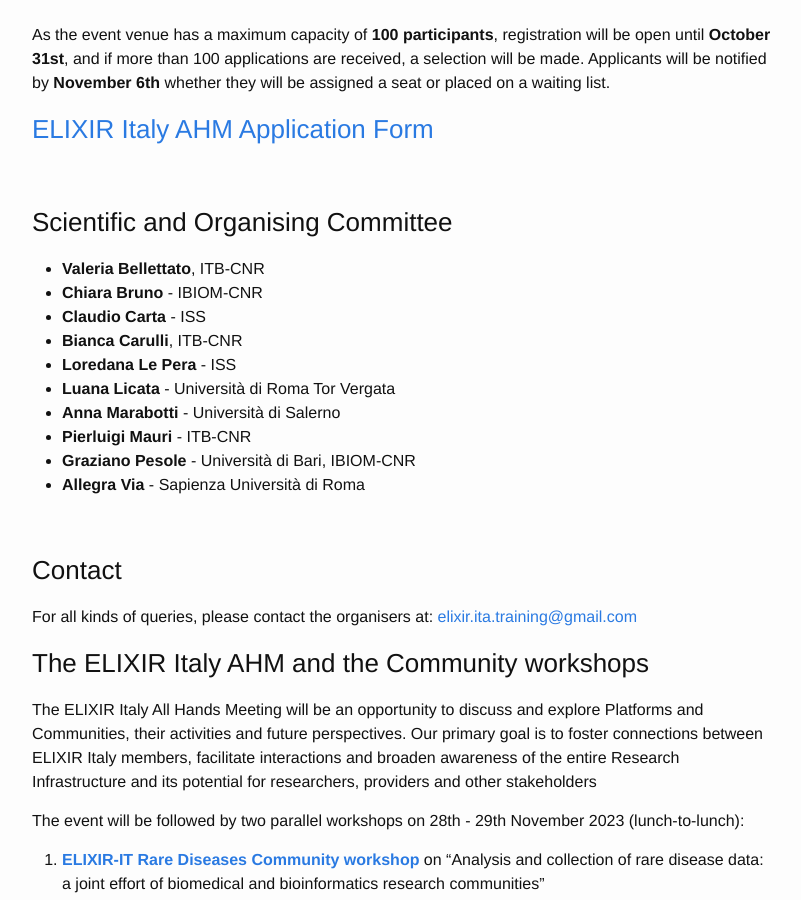
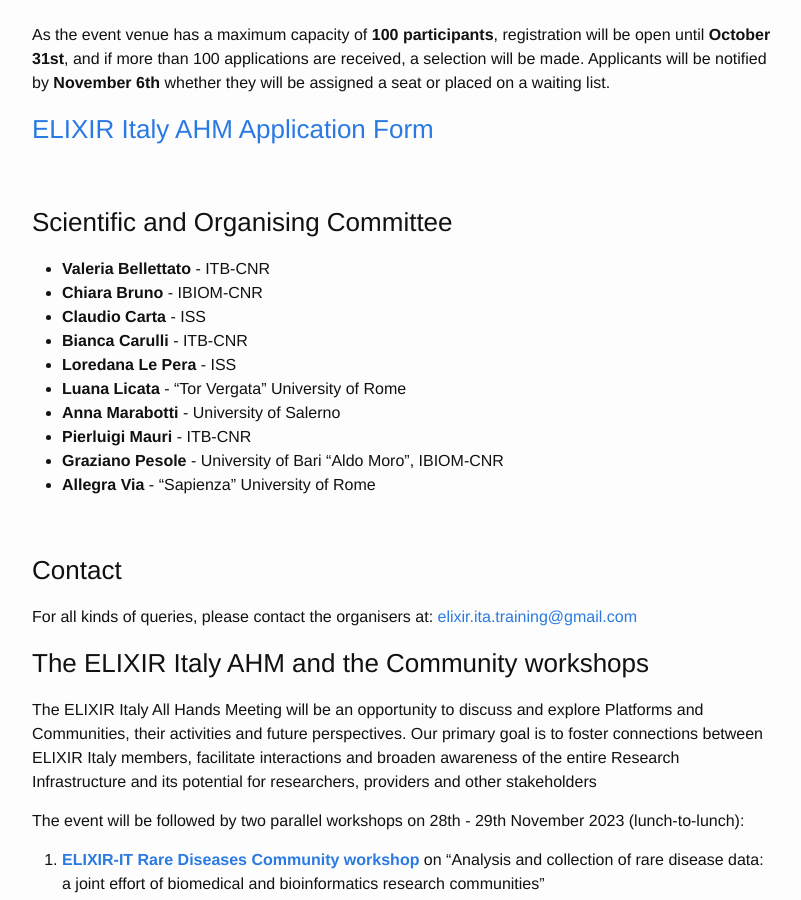
Before and after one commit to ELIXIR-IIB-training/website, a Jekyll site: the page built from _posts/2023-11-27-All_Hands_2023.md, in a window 1280 px wide and 900 px high, scrolled down 1013 px. Shown: the whole window, without its empty margins (238-1039 px from the left). Built offline with Jekyll 4.4.1, drawn with Linux system fonts in a browser that asks for light colours.

Commit message:
Scientific Committee typos 2023-11-27-All_Hands_2023.md

```diff
--- a/_posts/2023-11-27-All_Hands_2023.md
+++ b/_posts/2023-11-27-All_Hands_2023.md
@@ -35,16 +35,16 @@ As the event venue has a maximum capacity of **100 participants**, registration
 <br>
 
 ### Scientific and Organising Committee
-- **Valeria Bellettato**, ITB-CNR
+- **Valeria Bellettato** - ITB-CNR
 - **Chiara Bruno** - IBIOM-CNR
 - **Claudio Carta** - ISS
-- **Bianca Carulli**, ITB-CNR
+- **Bianca Carulli** - ITB-CNR
 - **Loredana Le Pera** - ISS
-- **Luana Licata** - Università di Roma Tor Vergata
-- **Anna Marabotti** - Università di Salerno
+- **Luana Licata** - "Tor Vergata" University of Rome
+- **Anna Marabotti** - University of Salerno
 - **Pierluigi Mauri** - ITB-CNR
-- **Graziano Pesole** - Università di Bari, IBIOM-CNR
-- **Allegra Via** - Sapienza Università di Roma
+- **Graziano Pesole** - University of Bari "Aldo Moro", IBIOM-CNR
+- **Allegra Via** - "Sapienza" University of Rome
 
 <br>
 
```
